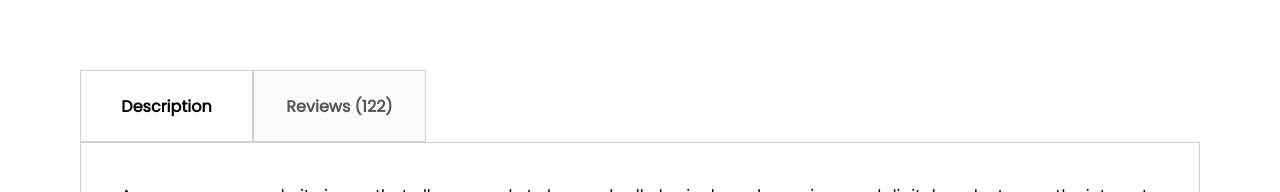
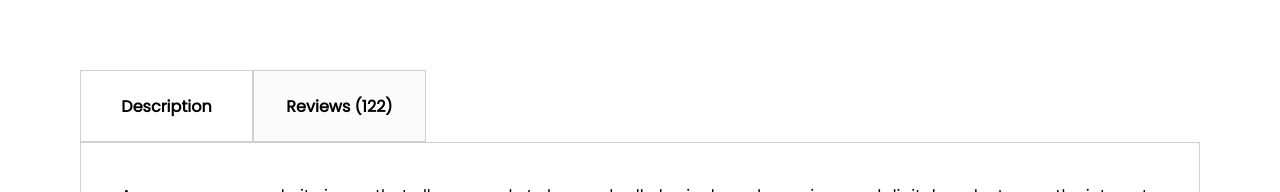
Before and after one commit to mohitdhanorkar/E-Commerce, a React (Create React App) app in the folder e-commerce/: page /product/1 in a window 1280 px wide. Shown: the part 737-929 px from the top of the page. Built offline with nearby package versions, Linux system fonts and the light colour scheme.

Commit message:
change background

```diff
--- a/e-commerce/src/Components/DescriptionBox/DescriptionBox.css
+++ b/e-commerce/src/Components/DescriptionBox/DescriptionBox.css
@@ -16,7 +16,6 @@
 }
 .descriptionbox-nav-box.fade{
     background: #FBFBFB;
-    color: #555;
 }
 .descriptionbox-description{
     display: flex;
```
